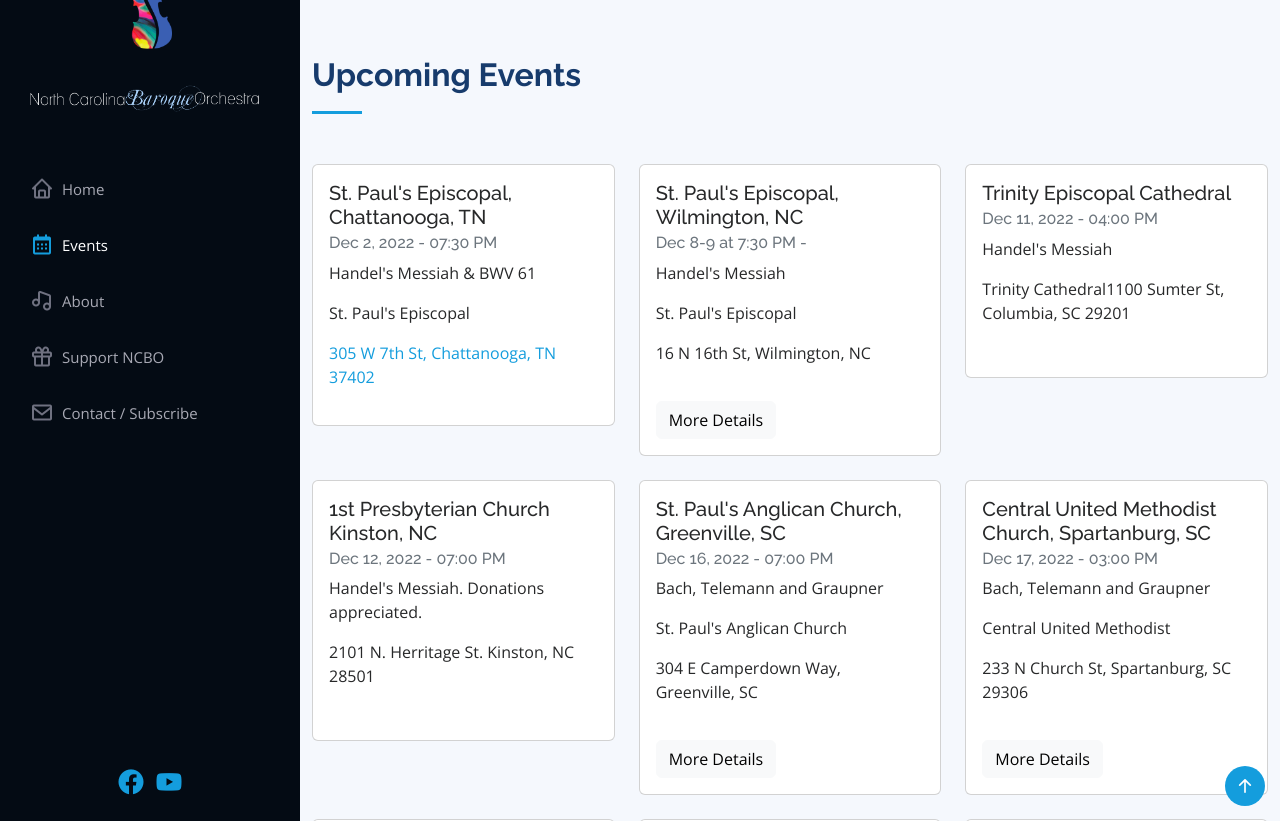
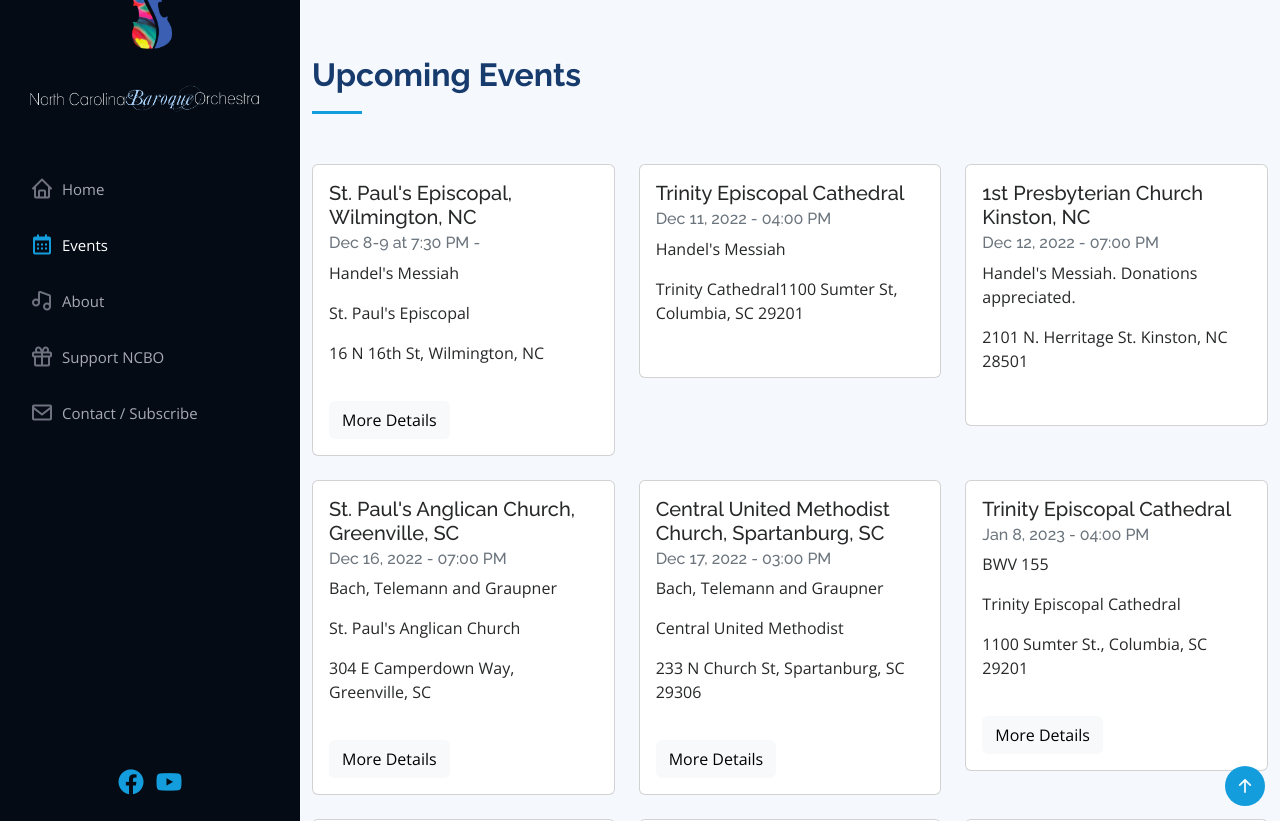
Before and after one commit to ncbaroqueorchestra/ncboweb, a Jekyll site: the page built from index.md, in a window 1280 px wide and 900 px high, scrolled down 825 px, cut to the strip 79-900 px from the top of the window. Built offline with Jekyll 4.4.1, drawn with Linux system fonts in a browser that asks for light colours; comment, search, counter and statistics services are not loaded.

Commit message:
Updated NCBO events

```diff
--- a/_data/events.yml
+++ b/_data/events.yml
@@ -1,13 +1,3 @@
-- heading: St. Paul's Episcopal, Chattanooga, TN
-  eventdate: Dec 2, 2022
-  eventtime: 07:30 PM
-  description: Handel's Messiah & BWV 61
-  venue: St. Paul's Episcopal
-  address: 305 W 7th St, Chattanooga, TN 37402
-  mapurl: https://goo.gl/maps/ouBXHwdsGFCY16au8
-  ticketurl:
-  eventimageurl:
-  eventdetailsurl:
 - heading: St. Paul's Episcopal, Wilmington, NC
   eventdate: Dec 8-9 at 7:30 PM
   description: Handel's Messiah
@@ -196,3 +186,4 @@
 #NUM!
 #NUM!
 #NUM!
+#NUM!
```
